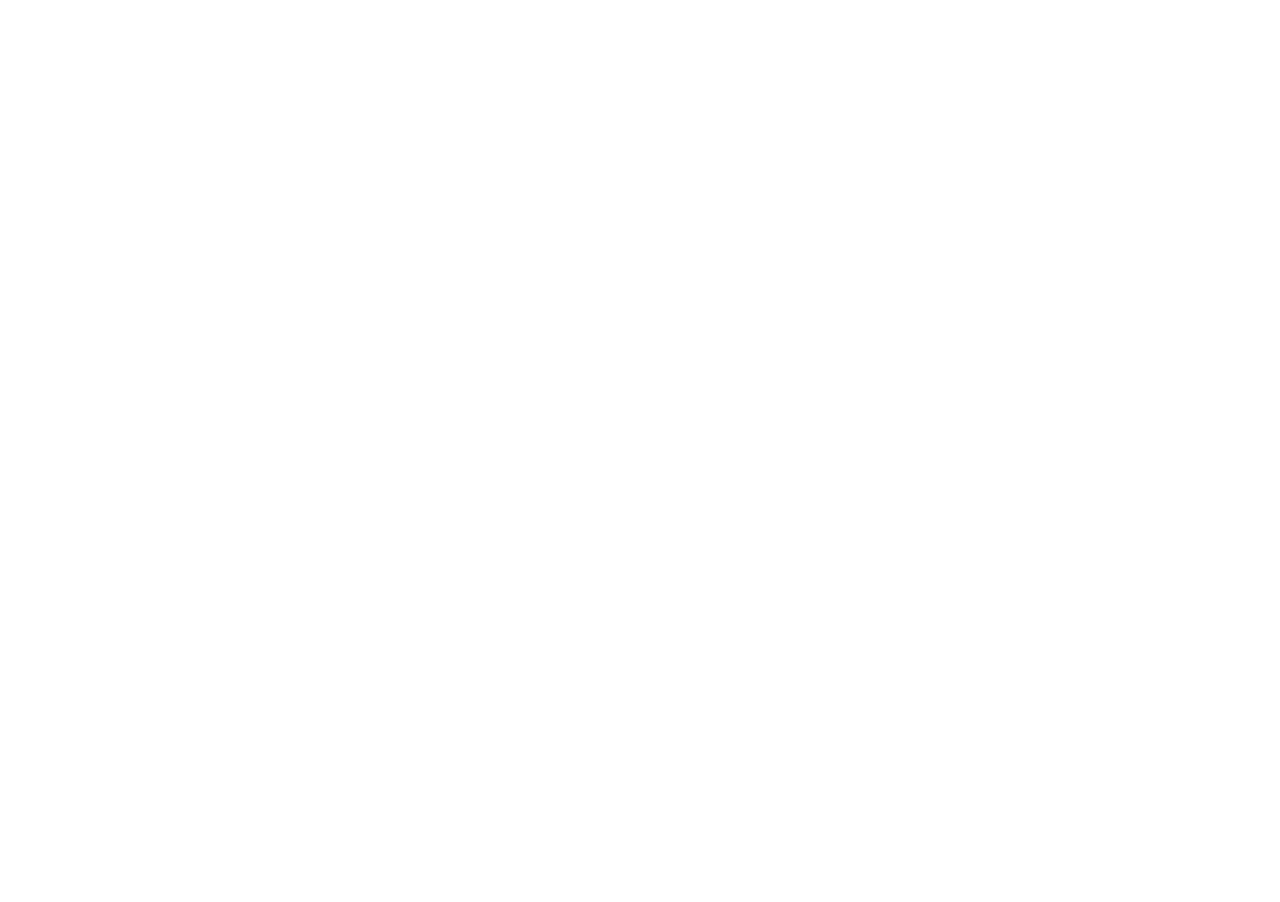
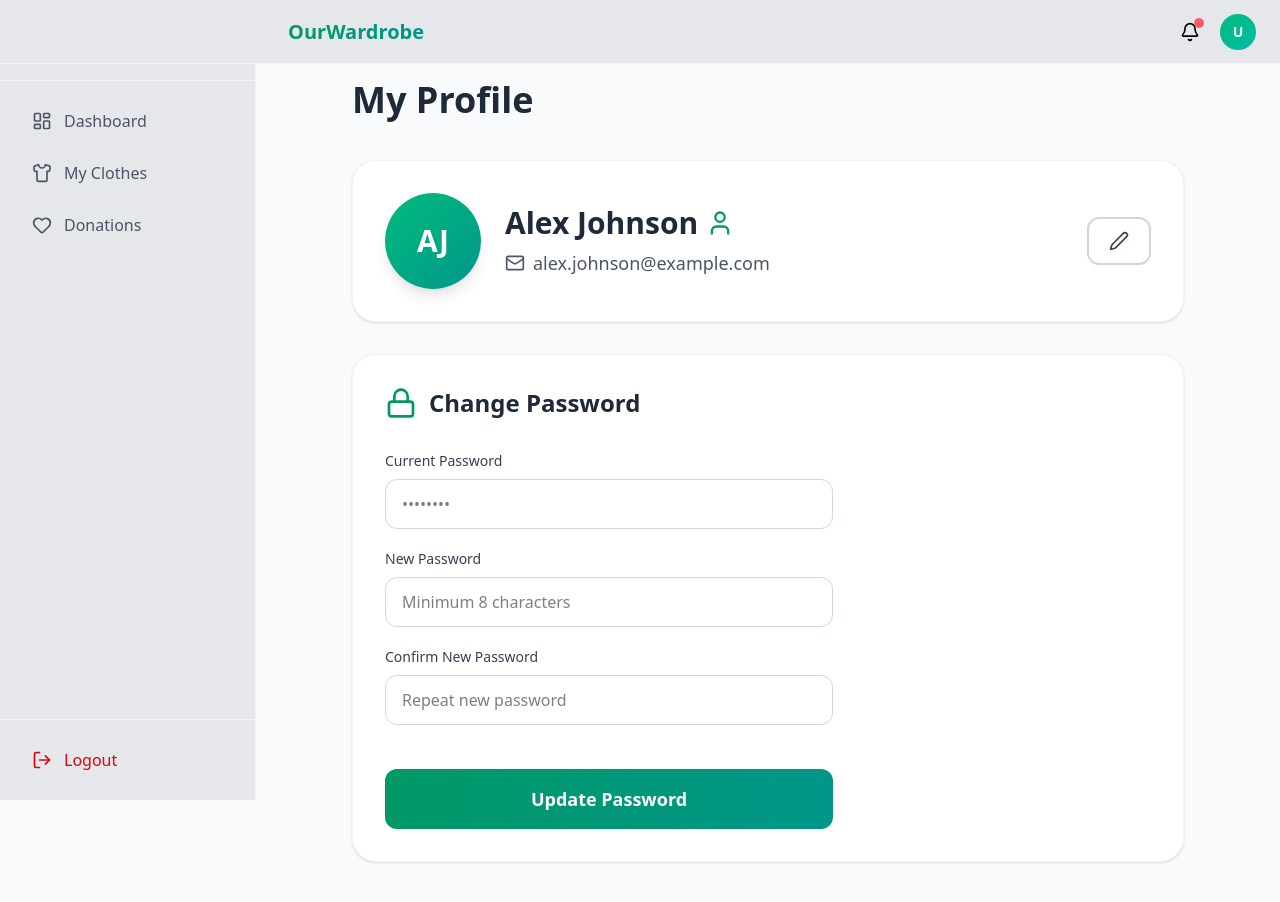
Before and after one commit to Rauxo/virtual-wardrobe, a React app in the folder frontend/: page /profile in a window 1280 px wide. Before the commit this address had no page. Shown: the top 902 px of the page. Before the commit the page ends 800 px from the top, so only its background shows below. Built offline with nearby package versions, Linux system fonts and the light colour scheme; the HTML template or start-up script is replaced by a standard one.

Commit message:
add the profile page

```diff
--- a/frontend/src/App.jsx
+++ b/frontend/src/App.jsx
@@ -5,6 +5,7 @@
 import Dasboard from './pages/Dashboard/Dasboard';
 import MyWardrobe from './pages/wardrobe/MyWardrobe';
 import Donations from './pages/donations/Donations';
+import Profile from './pages/profile/Profile';
 
 
 function App() {
@@ -17,6 +18,7 @@
       <Route path='/dashboard' element={<Dasboard/>}/>
       <Route path='/myclothes' element={<MyWardrobe/>} />
       <Route path="/donations" element={<Donations/>} />
+      <Route path='/profile' element={<Profile/>} />
     </Routes>
   </BrowserRouter>
   )
--- /dev/null
+++ b/frontend/src/pages/profile/Profile.jsx
@@ -0,0 +1,213 @@
+import React, { useState } from 'react';
+import Layout from '../../components/Layout/Layout';
+import { User, Mail, Edit2, Save, X, Lock } from 'lucide-react';
+
+function Profile() {
+  const [user, setUser] = useState({
+    name: "Alex Johnson",
+    email: "alex.johnson@example.com",
+    initials: "AJ"
+  });
+
+  const [isEditing, setIsEditing] = useState(false);
+  const [editedName, setEditedName] = useState(user.name);
+  const [editedEmail, setEditedEmail] = useState(user.email);
+
+  // Password states
+  const [currentPassword, setCurrentPassword] = useState("");
+  const [newPassword, setNewPassword] = useState("");
+  const [confirmPassword, setConfirmPassword] = useState("");
+  const [passwordError, setPasswordError] = useState("");
+  const [passwordSuccess, setPasswordSuccess] = useState("");
+
+  const handleSaveProfile = () => {
+    if (!editedName.trim() || !editedEmail.trim()) {
+      alert("Name and email cannot be empty");
+      return;
+    }
+    setUser({
+      name: editedName.trim(),
+      email: editedEmail.trim(),
+      initials: editedName.split(" ").map(n => n[0]).join("").toUpperCase().slice(0, 2)
+    });
+    setIsEditing(false);
+  };
+
+  const handleCancelEdit = () => {
+    setEditedName(user.name);
+    setEditedEmail(user.email);
+    setIsEditing(false);
+  };
+
+  const handleChangePassword = () => {
+    setPasswordError("");
+    setPasswordSuccess("");
+
+    if (!currentPassword || !newPassword || !confirmPassword) {
+      setPasswordError("All fields are required");
+      return;
+    }
+    if (newPassword !== confirmPassword) {
+      setPasswordError("New passwords don't match");
+      return;
+    }
+    if (newPassword.length < 8) {
+      setPasswordError("Password must be at least 8 characters");
+      return;
+    }
+
+    setPasswordSuccess("Password changed successfully!");
+    setCurrentPassword("");
+    setNewPassword("");
+    setConfirmPassword("");
+  };
+
+  return (
+    <Layout>
+      <div className="max-w-4xl mx-auto px-4 sm:px-6 lg:px-8 py-8 lg:py-12">
+
+        {/* Page Title - Responsive */}
+        <h1 className="text-3xl sm:text-4xl font-bold text-gray-800 mb-8 sm:mb-10 text-center sm:text-left">
+          My Profile
+        </h1>
+
+        {/* Profile Card - Fully Responsive */}
+        <div className="bg-white rounded-2xl sm:rounded-3xl shadow-sm border border-gray-100 p-6 sm:p-8 mb-8">
+          <div className="flex flex-col sm:flex-row sm:items-center sm:justify-between gap-6">
+            {/* Avatar + Info */}
+            <div className="flex flex-col sm:flex-row items-center gap-5 sm:gap-6 text-center sm:text-left">
+              {/* Avatar */}
+              <div className="w-20 h-20 sm:w-24 sm:h-24 bg-gradient-to-br from-emerald-500 to-teal-600 rounded-full flex items-center justify-center text-white text-2xl sm:text-3xl font-bold shadow-lg flex-shrink-0">
+                {user.initials}
+              </div>
+
+              {/* Name & Email */}
+              <div className="flex-1 w-full">
+                {isEditing ? (
+                  <div className="space-y-3">
+                    <input
+                      type="text"
+                      value={editedName}
+                      onChange={(e) => setEditedName(e.target.value)}
+                      className="w-full px-4 py-3 text-xl sm:text-2xl font-bold text-gray-800 border border-gray-300 rounded-xl focus:border-emerald-500 focus:ring-4 focus:ring-emerald-100 outline-none transition"
+                      autoFocus
+                    />
+                    <input
+                      type="email"
+                      value={editedEmail}
+                      onChange={(e) => setEditedEmail(e.target.value)}
+                      className="w-full px-4 py-3 text-base sm:text-lg text-gray-600 border border-gray-300 rounded-xl focus:border-emerald-500 focus:ring-4 focus:ring-emerald-100 outline-none transition"
+                    />
+                  </div>
+                ) : (
+                  <div>
+                    <h2 className="text-2xl sm:text-3xl font-bold text-gray-800 flex items-center justify-center sm:justify-start gap-2">
+                      {user.name}
+                      <User className="w-6 h-6 sm:w-7 sm:h-7 text-emerald-600 hidden sm:inline" />
+                    </h2>
+                    <p className="text-base sm:text-lg text-gray-600 flex items-center justify-center sm:justify-start gap-2 mt-2">
+                      <Mail className="w-5 h-5" />
+                      {user.email}
+                    </p>
+                  </div>
+                )}
+              </div>
+            </div>
+
+            {/* Edit / Save Buttons */}
+            <div className="flex gap-3 justify-center sm:justify-end">
+              {isEditing ? (
+                <>
+                  <button
+                    onClick={handleSaveProfile}
+                    className="px-5 py-3 bg-gradient-to-r from-emerald-500 to-teal-600 text-white rounded-xl hover:shadow-lg transition flex items-center gap-2 text-sm sm:text-base"
+                  >
+                    <Save className="w-5 h-5" />
+                    <span className="hidden xs:inline">Save</span>
+                  </button>
+                  <button
+                    onClick={handleCancelEdit}
+                    className="p-3 bg-gray-200 text-gray-700 rounded-xl hover:bg-gray-300 transition"
+                  >
+                    <X className="w-5 h-5" />
+                  </button>
+                </>
+              ) : (
+                <button
+                  onClick={() => setIsEditing(true)}
+                  className="px-5 py-3 bg-white border-2 border-gray-300 text-gray-700 rounded-xl hover:border-emerald-500 hover:text-emerald-600 transition flex items-center gap-2 text-sm sm:text-base"
+                >
+                  <Edit2 className="w-5 h-5" />
+                  <span className="hidden xs:inline">Edit Profile</span>
+                </button>
+              )}
+            </div>
+          </div>
+        </div>
+
+        {/* Change Password Section - Responsive */}
+        <div className="bg-white rounded-2xl sm:rounded-3xl shadow-sm border border-gray-100 p-6 sm:p-8">
+          <div className="flex items-center gap-3 mb-8 justify-center sm:justify-start">
+            <Lock className="w-7 h-7 sm:w-8 sm:h-8 text-emerald-600" />
+            <h2 className="text-xl sm:text-2xl font-bold text-gray-800">Change Password</h2>
+          </div>
+
+          <div className="max-w-md mx-auto sm:mx-0 space-y-5">
+            <div>
+              <label className="block text-sm font-medium text-gray-700 mb-2">Current Password</label>
+              <input
+                type="password"
+                value={currentPassword}
+                onChange={(e) => setCurrentPassword(e.target.value)}
+                className="w-full px-4 py-3 border border-gray-300 rounded-xl focus:border-emerald-500 focus:ring-4 focus:ring-emerald-100 outline-none transition"
+                placeholder="••••••••"
+              />
+            </div>
+
+            <div>
+              <label className="block text-sm font-medium text-gray-700 mb-2">New Password</label>
+              <input
+                type="password"
+                value={newPassword}
+                onChange={(e) => setNewPassword(e.target.value)}
+                className="w-full px-4 py-3 border border-gray-300 rounded-xl focus:border-emerald-500 focus:ring-4 focus:ring-emerald-100 outline-none transition"
+                placeholder="Minimum 8 characters"
+              />
+            </div>
+
+            <div>
+              <label className="block text-sm font-medium text-gray-700 mb-2">Confirm New Password</label>
+              <input
+                type="password"
+                value={confirmPassword}
+                onChange={(e) => setConfirmPassword(e.target.value)}
+                className="w-full px-4 py-3 border border-gray-300 rounded-xl focus:border-emerald-500 focus:ring-4 focus:ring-emerald-100 outline-none transition"
+                placeholder="Repeat new password"
+              />
+            </div>
+
+            {passwordError && (
+              <p className="text-red-600 text-sm font-medium text-center sm:text-left">{passwordError}</p>
+            )}
+
+            {passwordSuccess && (
+              <p className="text-emerald-600 text-sm font-medium flex items-center justify-center sm:justify-start gap-2">
+                <span>Check</span> {passwordSuccess}
+              </p>
+            )}
+
+            <button
+              onClick={handleChangePassword}
+              className="w-full py-4 bg-gradient-to-r from-emerald-600 to-teal-600 text-white rounded-xl font-semibold text-base sm:text-lg hover:shadow-xl transition transform hover:scale-105 mt-6"
+            >
+              Update Password
+            </button>
+          </div>
+        </div>
+
+      </div>
+    </Layout>
+  );
+}
+
+export default Profile;
```
